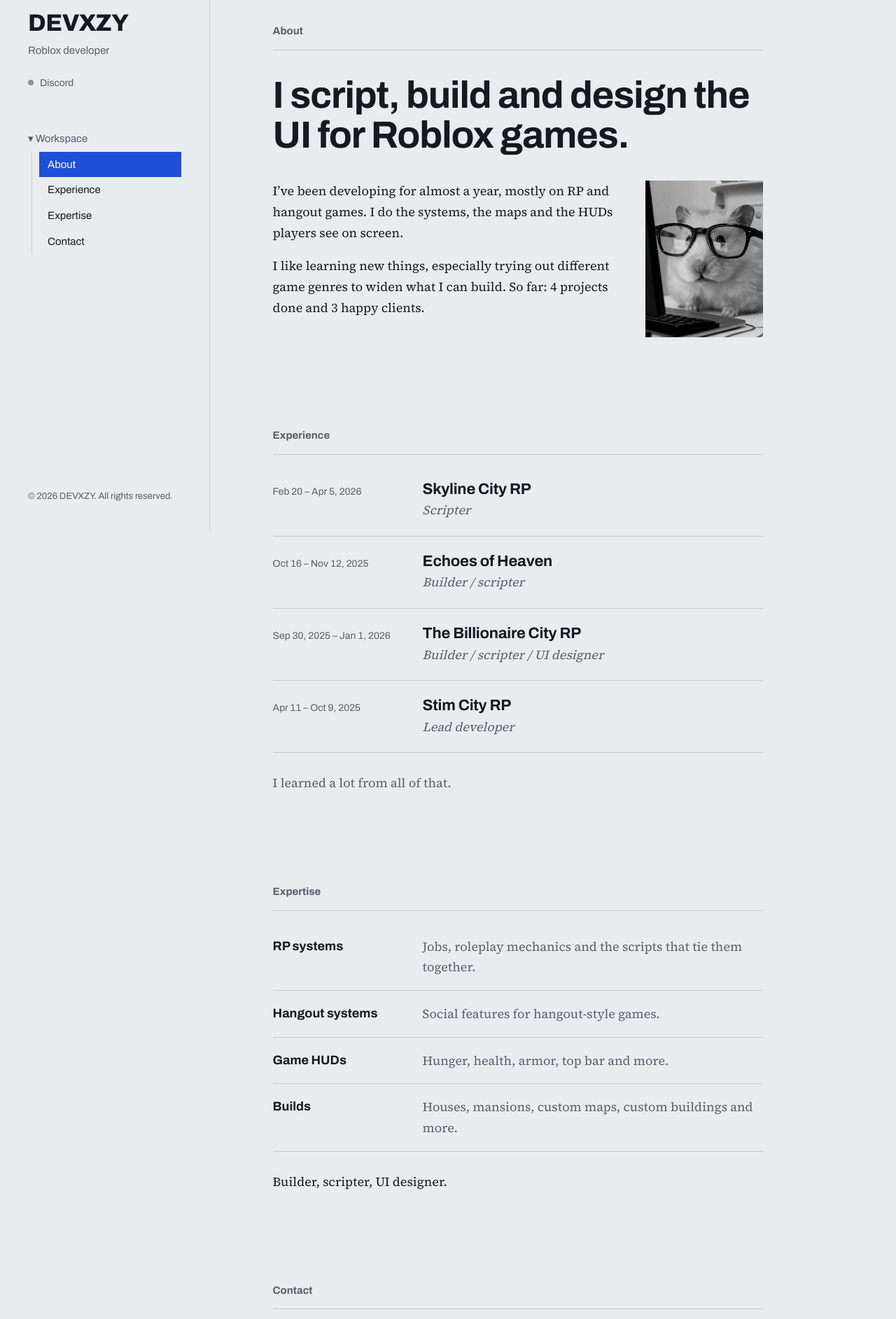
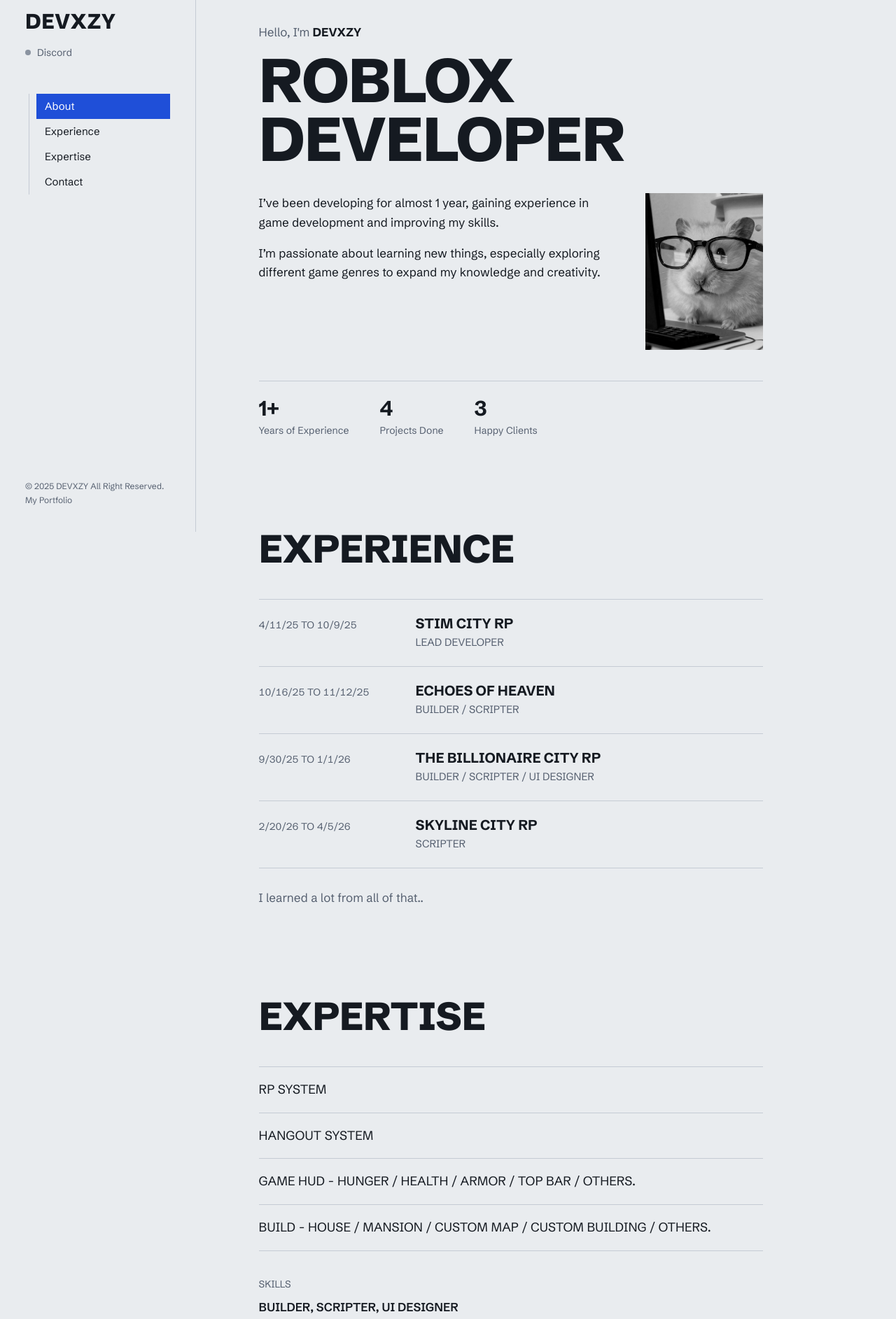
Before and after one commit to Xitzgiz/myportfolio, a plain HTML site: page index.html in a window 1280 px wide. Shown: the part 40-1925 px from the top of the page at 70% size. Drawn offline with Linux system fonts and the light colour scheme; no server answers.

Commit message:
Update index.html

```diff
--- a/index.html
+++ b/index.html
@@ -3,11 +3,10 @@
 <head>
 <meta charset="UTF-8">
 <meta name="viewport" content="width=device-width, initial-scale=1.0">
-<title>DEVXZY – Roblox developer</title>
-<meta name="description" content="DEVXZY is a Roblox developer: scripting, building and UI design for RP and hangout games.">
+<title>DEVXZY</title>
 <link rel="preconnect" href="https://fonts.googleapis.com">
 <link rel="preconnect" href="https://fonts.gstatic.com" crossorigin>
-<link href="https://fonts.googleapis.com/css2?family=Archivo:wdth,wght@62..125,100..900&family=Source+Serif+4:opsz,wght@8..60,400;8..60,600&display=swap" rel="stylesheet">
+<link href="https://fonts.googleapis.com/css2?family=Schibsted+Grotesk:wght@400..900&display=swap" rel="stylesheet">
 <style>
 :root {
   --bg: #E9ECEF;
@@ -15,8 +14,7 @@
   --muted: #566070;
   --rule: #C5CBD4;
   --accent: #1F4FD8;
-  --sans: 'Archivo', 'Helvetica Neue', Arial, sans-serif;
-  --serif: 'Source Serif 4', Georgia, serif;
+  --font: 'Schibsted Grotesk', 'Helvetica Neue', Arial, sans-serif;
 }
 
 * { margin: 0; padding: 0; box-sizing: border-box; }
@@ -24,131 +22,99 @@ html { scroll-behavior: smooth; }
 body {
   background: var(--bg);
   color: var(--ink);
-  font-family: var(--serif);
-  font-size: 18px;
-  line-height: 1.65;
+  font-family: var(--font);
+  font-size: 17px;
+  line-height: 1.6;
   -webkit-font-smoothing: antialiased;
 }
 a { color: inherit; }
 :focus-visible { outline: 2px solid var(--accent); outline-offset: 3px; }
 
-.layout { display: grid; grid-template-columns: 300px 1fr; min-height: 100vh; }
+.layout { display: grid; grid-template-columns: 280px 1fr; min-height: 100vh; }
 
-/* ---------- sidebar ---------- */
+/* sidebar */
 .side {
   position: sticky; top: 0;
   height: 100vh;
-  padding: 56px 40px 40px;
+  padding: 56px 36px 36px;
   display: flex; flex-direction: column; justify-content: space-between;
   border-right: 1px solid var(--rule);
 }
-.name {
-  font-family: var(--sans);
-  font-stretch: 125%;
-  font-weight: 800;
-  font-size: 34px;
-  line-height: 1;
-  letter-spacing: -0.01em;
-}
-.tag { font-family: var(--sans); font-size: 15px; color: var(--muted); margin-top: 10px; }
-.status {
-  display: flex; align-items: center; gap: 9px;
-  font-family: var(--sans); font-size: 14px; color: var(--muted);
-  margin-top: 22px;
-}
+.name { font-size: 30px; font-weight: 800; line-height: 1; letter-spacing: 0.02em; }
+.status { display: flex; align-items: center; gap: 9px; font-size: 14px; color: var(--muted); margin-top: 18px; }
 .dot { width: 8px; height: 8px; border-radius: 50%; background: #8A93A0; flex-shrink: 0; }
 .dot.online { background: #2E9E5B; }
 .dot.idle { background: #D9A400; }
 .dot.dnd { background: #D23B3B; }
 
-.tree { margin-top: 56px; font-family: var(--sans); font-size: 15px; }
-.tree-root { display: block; color: var(--muted); margin-bottom: 6px; }
+.tree { margin-top: 48px; font-size: 15px; }
 .tree ul { list-style: none; margin-left: 5px; border-left: 1px solid var(--rule); }
-.tree a {
-  display: block; text-decoration: none;
-  padding: 6px 12px; margin-left: 10px;
-  color: var(--ink);
-}
+.tree a { display: block; text-decoration: none; padding: 6px 12px; margin-left: 10px; }
 .tree a:hover { text-decoration: underline; text-underline-offset: 4px; }
 .tree a.active { background: var(--accent); color: #fff; text-decoration: none; }
 
-.side-foot { font-family: var(--sans); font-size: 13px; color: var(--muted); }
+.side-foot { font-size: 12px; color: var(--muted); line-height: 1.5; }
+.side-foot p + p { margin-top: 2px; }
 
-/* ---------- content ---------- */
-main { padding: 72px clamp(28px, 7vw, 96px) 120px; max-width: 880px; }
+/* content */
+main { padding: 72px clamp(28px, 7vw, 96px) 120px; max-width: 900px; }
 section { scroll-margin-top: 48px; }
 section + section { margin-top: 128px; }
 
 h2 {
-  font-family: var(--sans);
-  font-weight: 700;
-  font-size: 15px;
-  color: var(--muted);
-  padding-bottom: 14px;
-  margin-bottom: 36px;
-  border-bottom: 1px solid var(--rule);
+  font-size: clamp(34px, 5vw, 56px);
+  font-weight: 800;
+  line-height: 1;
+  letter-spacing: -0.01em;
+  margin-bottom: 44px;
 }
 
-.lead {
-  font-family: var(--sans);
-  font-stretch: 100%;
-  font-weight: 700;
-  font-size: clamp(32px, 4.6vw, 54px);
-  line-height: 1.06;
-  letter-spacing: -0.02em;
-  max-width: 15em;
-}
+/* about */
+.greeting { color: var(--muted); }
+.greeting b { color: var(--ink); font-weight: 700; }
+.title { font-size: clamp(44px, 7vw, 88px); font-weight: 800; line-height: 0.95; letter-spacing: -0.015em; margin-top: 14px; }
 .about-body { margin-top: 36px; display: grid; grid-template-columns: 1fr auto; gap: 40px; align-items: start; }
-.about-text p { max-width: 34em; }
+.about-text p { max-width: 32em; }
 .about-text p + p { margin-top: 1em; }
 .portrait { width: 168px; aspect-ratio: 3 / 4; object-fit: cover; filter: grayscale(1) contrast(1.05); display: block; }
+.stats { display: flex; gap: 44px; flex-wrap: wrap; margin-top: 44px; padding-top: 22px; border-top: 1px solid var(--rule); }
+.stat-num { display: block; font-size: 30px; font-weight: 700; line-height: 1.1; }
+.stat-label { font-size: 14px; color: var(--muted); }
 
 /* experience */
-.job {
-  display: grid; grid-template-columns: 190px 1fr; gap: 24px;
-  padding: 22px 0;
-  border-bottom: 1px solid var(--rule);
-}
-.job:first-of-type { padding-top: 0; }
-.job-when { font-family: var(--sans); font-size: 14px; color: var(--muted); font-variant-numeric: tabular-nums; padding-top: 5px; }
-.job-co { font-family: var(--sans); font-weight: 700; font-size: 22px; line-height: 1.2; letter-spacing: -0.01em; }
-.job-role { color: var(--muted); font-style: italic; margin-top: 2px; }
+.job { display: grid; grid-template-columns: 200px 1fr; gap: 24px; padding: 22px 0; border-bottom: 1px solid var(--rule); }
+.job:first-of-type { border-top: 1px solid var(--rule); }
+.job-when { font-size: 14px; color: var(--muted); font-variant-numeric: tabular-nums; padding-top: 3px; }
+.job-co { font-weight: 700; font-size: 20px; line-height: 1.2; }
+.job-role { color: var(--muted); font-size: 15px; margin-top: 3px; }
 .exp-note { margin-top: 28px; color: var(--muted); }
 
 /* expertise */
-.skill { display: grid; grid-template-columns: 190px 1fr; gap: 24px; padding: 18px 0; border-bottom: 1px solid var(--rule); }
-.skill:first-of-type { padding-top: 0; }
-.skill dt { font-family: var(--sans); font-weight: 700; font-size: 18px; }
-.skill dd { color: var(--muted); }
-.roles { margin-top: 28px; }
+.skill { padding: 18px 0; border-bottom: 1px solid var(--rule); font-size: 18px; }
+.skill:first-of-type { border-top: 1px solid var(--rule); }
+.skills-block { margin-top: 36px; }
+.skills-label { font-size: 14px; color: var(--muted); margin-bottom: 8px; }
+.skills-list { font-weight: 600; }
 
 /* contact */
-.contact-lead { font-family: var(--sans); font-weight: 700; font-size: clamp(28px, 3.6vw, 42px); line-height: 1.1; letter-spacing: -0.02em; max-width: 14em; }
+.contact-sub { color: var(--muted); max-width: 30em; margin-top: -16px; }
 .contact-list { margin-top: 40px; }
 .row {
-  display: grid; grid-template-columns: 190px 1fr; gap: 24px; align-items: baseline;
-  width: 100%;
-  padding: 18px 0;
+  display: grid; grid-template-columns: 200px 1fr; gap: 24px; align-items: baseline;
+  width: 100%; padding: 18px 0;
   border: 0; border-bottom: 1px solid var(--rule);
   background: none; text-align: left; cursor: pointer;
   font: inherit; color: inherit; text-decoration: none;
 }
 .row:first-child { border-top: 1px solid var(--rule); }
-.row-label { font-family: var(--sans); font-size: 14px; color: var(--muted); }
-.row-value { font-family: var(--sans); font-weight: 600; font-size: 19px; word-break: break-word; }
+.row-label { font-size: 14px; color: var(--muted); }
+.row-value { font-weight: 600; font-size: 19px; word-break: break-word; }
 .row:hover .row-value { color: var(--accent); text-decoration: underline; text-underline-offset: 5px; text-decoration-thickness: 1px; }
 
-/* ---------- small screens ---------- */
 @media (max-width: 860px) {
-  body { font-size: 17px; }
   .layout { display: block; }
-  .side {
-    position: static; height: auto;
-    padding: 28px 24px 0;
-    border-right: 0;
-  }
-  .tree { margin-top: 24px; }
-  .tree-root { display: none; }
+  .side { position: static; height: auto; padding: 28px 24px 0; border-right: 0; }
+  .tree { margin-top: 22px; }
   .tree ul { display: flex; gap: 4px; border-left: 0; margin-left: -12px; overflow-x: auto; }
   .tree a { margin-left: 0; white-space: nowrap; }
   .side-foot { display: none; }
@@ -156,13 +122,11 @@ h2 {
   section + section { margin-top: 88px; }
   .about-body { grid-template-columns: 1fr; }
   .portrait { width: 132px; order: -1; }
-  .job, .skill, .row { grid-template-columns: 1fr; gap: 4px; }
-  .job-when { padding-top: 0; order: 2; margin-top: 4px; }
+  .job, .row { grid-template-columns: 1fr; gap: 4px; }
+  .job-when { order: 2; padding-top: 0; margin-top: 4px; }
+  .stats { gap: 28px; }
 }
-
-@media (prefers-reduced-motion: reduce) {
-  html { scroll-behavior: auto; }
-}
+@media (prefers-reduced-motion: reduce) { html { scroll-behavior: auto; } }
 </style>
 </head>
 <body>
@@ -172,11 +136,9 @@ h2 {
   <aside class="side">
     <div>
       <h1 class="name">DEVXZY</h1>
-      <p class="tag">Roblox developer</p>
-      <p class="status" aria-live="polite"><span class="dot" id="dot"></span><span id="status-text">Checking Discord…</span></p>
+      <p class="status"><span class="dot" id="dot"></span><span id="status-text">Connecting...</span></p>
 
       <nav class="tree" aria-label="Sections">
-        <span class="tree-root">▾ Workspace</span>
         <ul>
           <li><a href="#about" class="active">About</a></li>
           <li><a href="#experience">Experience</a></li>
@@ -185,66 +147,71 @@ h2 {
         </ul>
       </nav>
     </div>
-    <p class="side-foot">© 2026 DEVXZY. All rights reserved.</p>
+    <div class="side-foot">
+      <p>© 2025 DEVXZY All Right Reserved.</p>
+      <p>My Portfolio</p>
+    </div>
   </aside>
 
   <main>
 
     <section id="about">
-      <h2>About</h2>
-      <p class="lead">I script, build and design the UI for Roblox games.</p>
+      <p class="greeting">Hello, I'm <b>DEVXZY</b></p>
+      <h1 class="title">ROBLOX DEVELOPER</h1>
       <div class="about-body">
         <div class="about-text">
-          <p>I’ve been developing for almost a year, mostly on RP and hangout games. I do the systems, the maps and the HUDs players see on screen.</p>
-          <p>I like learning new things, especially trying out different game genres to widen what I can build. So far: 4 projects done and 3 happy clients.</p>
+          <p>I’ve been developing for almost 1 year, gaining experience in game development and improving my skills.</p>
+          <p>I’m passionate about learning new things, especially exploring different game genres to expand my knowledge and creativity.</p>
         </div>
-        <!-- Put your photo at assets/photo.jpg. If it's missing, this just hides itself. -->
         <img class="portrait" src="assets/photo.jpg" alt="DEVXZY" onerror="this.remove()">
+      </div>
+      <div class="stats">
+        <div><span class="stat-num">1+</span><span class="stat-label">Years of Experience</span></div>
+        <div><span class="stat-num">4</span><span class="stat-label">Projects Done</span></div>
+        <div><span class="stat-num">3</span><span class="stat-label">Happy Clients</span></div>
       </div>
     </section>
 
     <section id="experience">
-      <h2>Experience</h2>
-
+      <h2>EXPERIENCE</h2>
       <div class="job">
-        <div class="job-when">Feb 20 – Apr 5, 2026</div>
-        <div><div class="job-co">Skyline City RP</div><div class="job-role">Scripter</div></div>
+        <div class="job-when">4/11/25 TO 10/9/25</div>
+        <div><div class="job-co">STIM CITY RP</div><div class="job-role">LEAD DEVELOPER</div></div>
       </div>
       <div class="job">
-        <div class="job-when">Oct 16 – Nov 12, 2025</div>
-        <div><div class="job-co">Echoes of Heaven</div><div class="job-role">Builder / scripter</div></div>
+        <div class="job-when">10/16/25 TO 11/12/25</div>
+        <div><div class="job-co">ECHOES OF HEAVEN</div><div class="job-role">BUILDER / SCRIPTER</div></div>
       </div>
       <div class="job">
-        <div class="job-when">Sep 30, 2025 – Jan 1, 2026</div>
-        <div><div class="job-co">The Billionaire City RP</div><div class="job-role">Builder / scripter / UI designer</div></div>
+        <div class="job-when">9/30/25 TO 1/1/26</div>
+        <div><div class="job-co">THE BILLIONAIRE CITY RP</div><div class="job-role">BUILDER / SCRIPTER / UI DESIGNER</div></div>
       </div>
       <div class="job">
-        <div class="job-when">Apr 11 – Oct 9, 2025</div>
-        <div><div class="job-co">Stim City RP</div><div class="job-role">Lead developer</div></div>
+        <div class="job-when">2/20/26 TO 4/5/26</div>
+        <div><div class="job-co">SKYLINE CITY RP</div><div class="job-role">SCRIPTER</div></div>
       </div>
-
-      <p class="exp-note">I learned a lot from all of that.</p>
+      <p class="exp-note">I learned a lot from all of that..</p>
     </section>
 
     <section id="expertise">
-      <h2>Expertise</h2>
-      <dl>
-        <div class="skill"><dt>RP systems</dt><dd>Jobs, roleplay mechanics and the scripts that tie them together.</dd></div>
-        <div class="skill"><dt>Hangout systems</dt><dd>Social features for hangout-style games.</dd></div>
-        <div class="skill"><dt>Game HUDs</dt><dd>Hunger, health, armor, top bar and more.</dd></div>
-        <div class="skill"><dt>Builds</dt><dd>Houses, mansions, custom maps, custom buildings and more.</dd></div>
-      </dl>
-      <p class="roles">Builder, scripter, UI designer.</p>
+      <h2>EXPERTISE</h2>
+      <div class="skill">RP SYSTEM</div>
+      <div class="skill">HANGOUT SYSTEM</div>
+      <div class="skill">GAME HUD - HUNGER / HEALTH / ARMOR / TOP BAR / OTHERS.</div>
+      <div class="skill">BUILD - HOUSE / MANSION / CUSTOM MAP / CUSTOM BUILDING / OTHERS.</div>
+      <div class="skills-block">
+        <p class="skills-label">SKILLS</p>
+        <p class="skills-list">BUILDER, SCRIPTER, UI DESIGNER</p>
+      </div>
     </section>
 
     <section id="contact">
-      <h2>Contact</h2>
-      <p class="contact-lead">Available for Roblox projects, full-time work and collabs.</p>
-
+      <h2>LET'S WORK TOGETHER</h2>
+      <p class="contact-sub">Available for Roblox Projects, full-time &amp; collaborations. Hit me up on any of these platforms.</p>
       <div class="contact-list">
         <button class="row" id="discord-row" type="button">
           <span class="row-label">Discord</span>
-          <span class="row-value" id="discord-value">Message me on Discord</span>
+          <span class="row-value" id="discord-value">Loading...</span>
         </button>
         <a class="row" href="https://www.tiktok.com/@dfwcxt" target="_blank" rel="noopener">
           <span class="row-label">TikTok</span>
@@ -261,9 +228,8 @@ h2 {
 </div>
 
 <script>
-/* ---- active section in the sidebar ---- */
+/* active section in sidebar */
 const links = [...document.querySelectorAll('.tree a')];
-const sections = links.map(a => document.querySelector(a.getAttribute('href')));
 const spy = new IntersectionObserver(entries => {
   entries.forEach(e => {
     if (e.isIntersecting) {
@@ -271,9 +237,9 @@ const spy = new IntersectionObserver(entries => {
     }
   });
 }, { rootMargin: '-35% 0px -55% 0px' });
-sections.forEach(s => s && spy.observe(s));
+links.forEach(a => { const s = document.querySelector(a.getAttribute('href')); if (s) spy.observe(s); });
 
-/* ---- Discord status via Lanyard ---- */
+/* Discord status via Lanyard */
 const DISCORD_USER_ID = '1497283975444566116';
 const dot = document.getElementById('dot');
 const statusText = document.getElementById('status-text');
@@ -282,10 +248,10 @@ const discordRow = document.getElementById('discord-row');
 let handle = '';
 
 const statusLabels = {
-  online: 'Online on Discord',
-  idle: 'Idle on Discord',
-  dnd: 'Busy on Discord',
-  offline: 'Offline on Discord'
+  online: 'Currently Online',
+  idle: 'Currently Idle',
+  dnd: 'Currently Do Not Disturb',
+  offline: 'Currently Offline'
 };
 
 function applyData(d) {
@@ -295,8 +261,7 @@ function applyData(d) {
   const act = d.activities && d.activities.find(a => a.type !== 4);
   const custom = d.activities && d.activities.find(a => a.type === 4);
   if (act) {
-    const verb = act.type === 0 ? 'Playing ' : act.type === 2 ? 'Listening to ' : '';
-    statusText.textContent = verb + act.name;
+    statusText.textContent = (act.type === 0 ? 'Playing ' : act.type === 2 ? 'Listening to ' : '') + act.name;
   } else if (custom && custom.state) {
     statusText.textContent = custom.state;
   } else {
@@ -311,8 +276,8 @@ function applyData(d) {
 
 fetch('https://api.lanyard.rest/v1/users/' + DISCORD_USER_ID)
   .then(r => r.json())
-  .then(j => { if (j.success) applyData(j.data); else statusText.textContent = 'Discord'; })
-  .catch(() => { statusText.textContent = 'Discord'; });
+  .then(j => { if (j.success) applyData(j.data); else { statusText.textContent = 'Discord'; discordValue.textContent = '—'; } })
+  .catch(() => { statusText.textContent = 'Discord'; discordValue.textContent = '—'; });
 
 function connectWS() {
   const ws = new WebSocket('wss://api.lanyard.rest/socket');
@@ -330,12 +295,12 @@ function connectWS() {
 }
 connectWS();
 
-/* ---- copy Discord handle ---- */
+/* copy Discord handle */
 discordRow.addEventListener('click', () => {
-  if (!handle) { window.open('https://discord.com/', '_blank', 'noopener'); return; }
+  if (!handle) return;
   const done = () => {
-    discordValue.textContent = 'Copied @' + handle;
-    setTimeout(() => { discordValue.textContent = '@' + handle; }, 1600);
+    discordValue.textContent = 'Copied';
+    setTimeout(() => { discordValue.textContent = '@' + handle; }, 1400);
   };
   if (navigator.clipboard) navigator.clipboard.writeText(handle).then(done).catch(() => {});
 });
```
